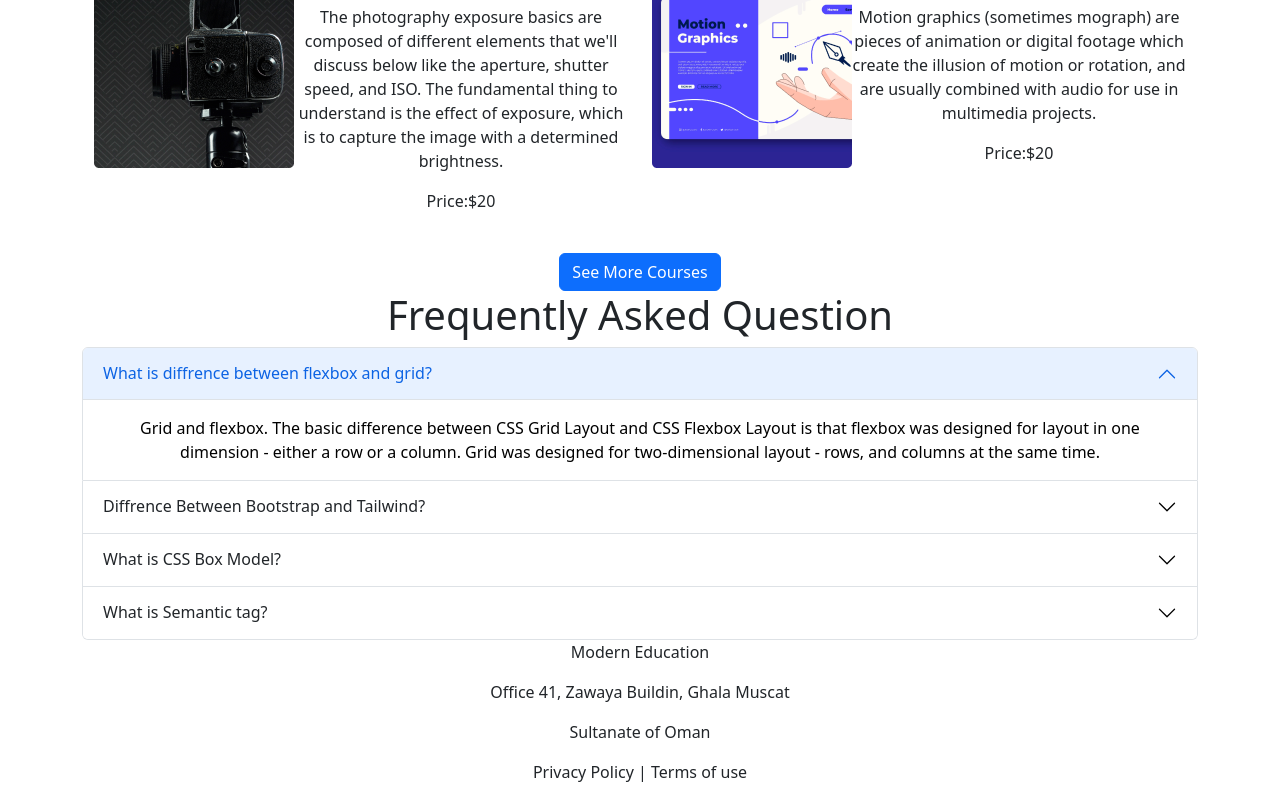
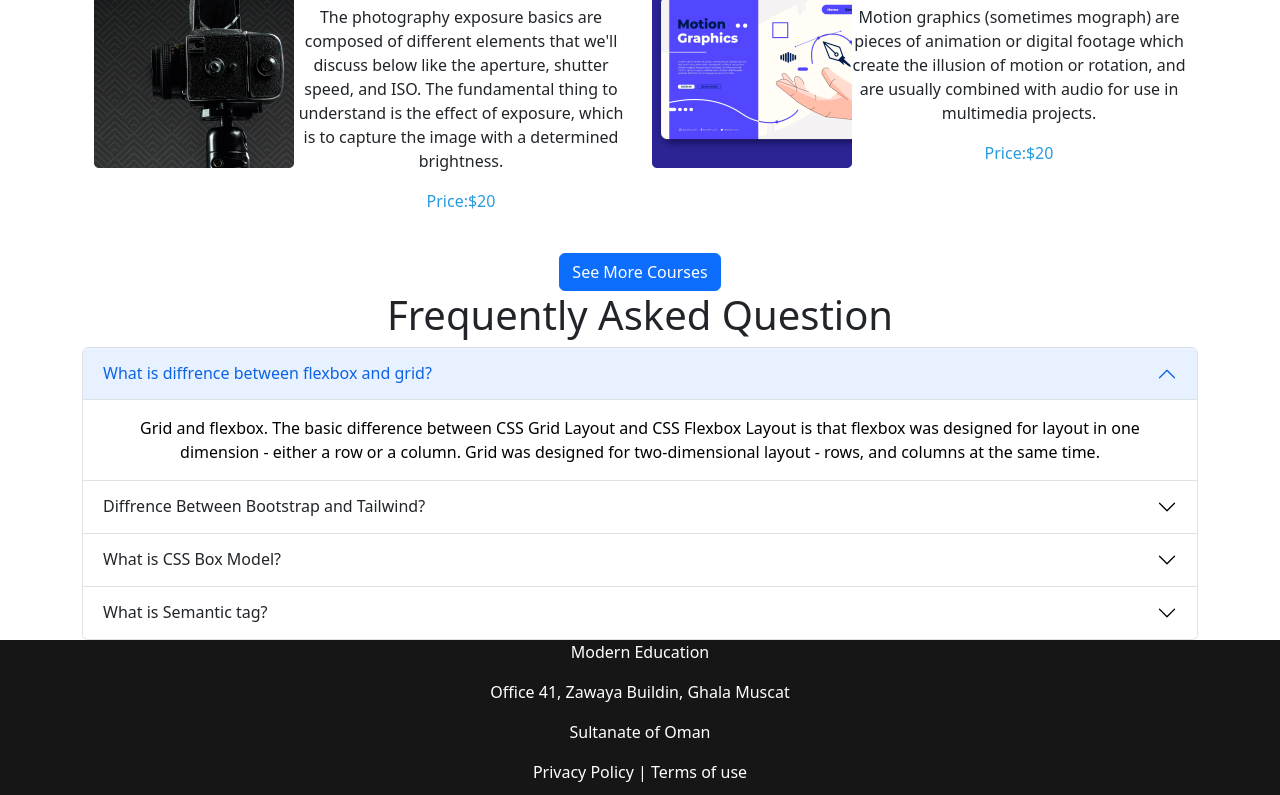
Before and after one commit to AdityAnanna3456/Education-Technology, a plain HTML site: page index.html in a window 1280 px wide. Shown: the part 1422-2217 px from the top of the page. Drawn offline with nearby package versions, Linux system fonts and the light colour scheme.

Commit message:
added custom css and finished modern education website

```diff
--- a/index.html
+++ b/index.html
@@ -9,6 +9,8 @@
 		integrity="sha384-gH2yIJqKdNHPEq0n4Mqa/HGKIhSkIHeL5AyhkYV8i59U5AR6csBvApHHNl/vI1Bx" crossorigin="anonymous">
 		<!-- font awesome link -->
 		<script src="https://kit.fontawesome.com/63603c16d6.js" crossorigin="anonymous"></script>
+		<!-- custom Css Link -->
+		<link rel="stylesheet" href="styles/style.css">
 </head>
 
 <body>
@@ -290,7 +292,7 @@
 			</div>
 		</section>
 	</main>
-	<footer class="text-center">
+	<footer class="text-center footer text-white">
 		<p>Modern Education</p>
 		<p>Office 41, Zawaya Buildin, Ghala Muscat</p>
 		<p>Sultanate of Oman</p>
--- /dev/null
+++ b/styles/style.css
@@ -0,0 +1,7 @@
+.income{
+color:#289BDE
+}
+.footer{
+	background-color: #161616;
+
+}
```
